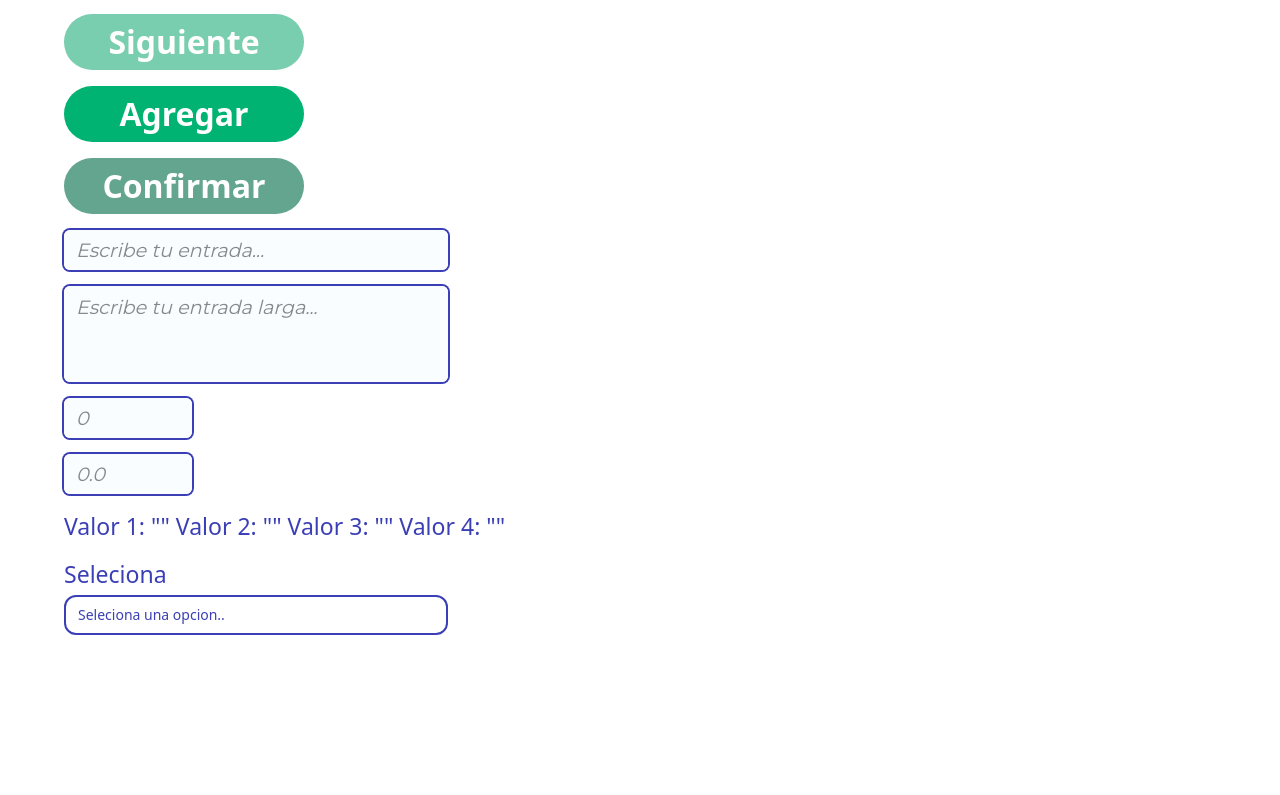
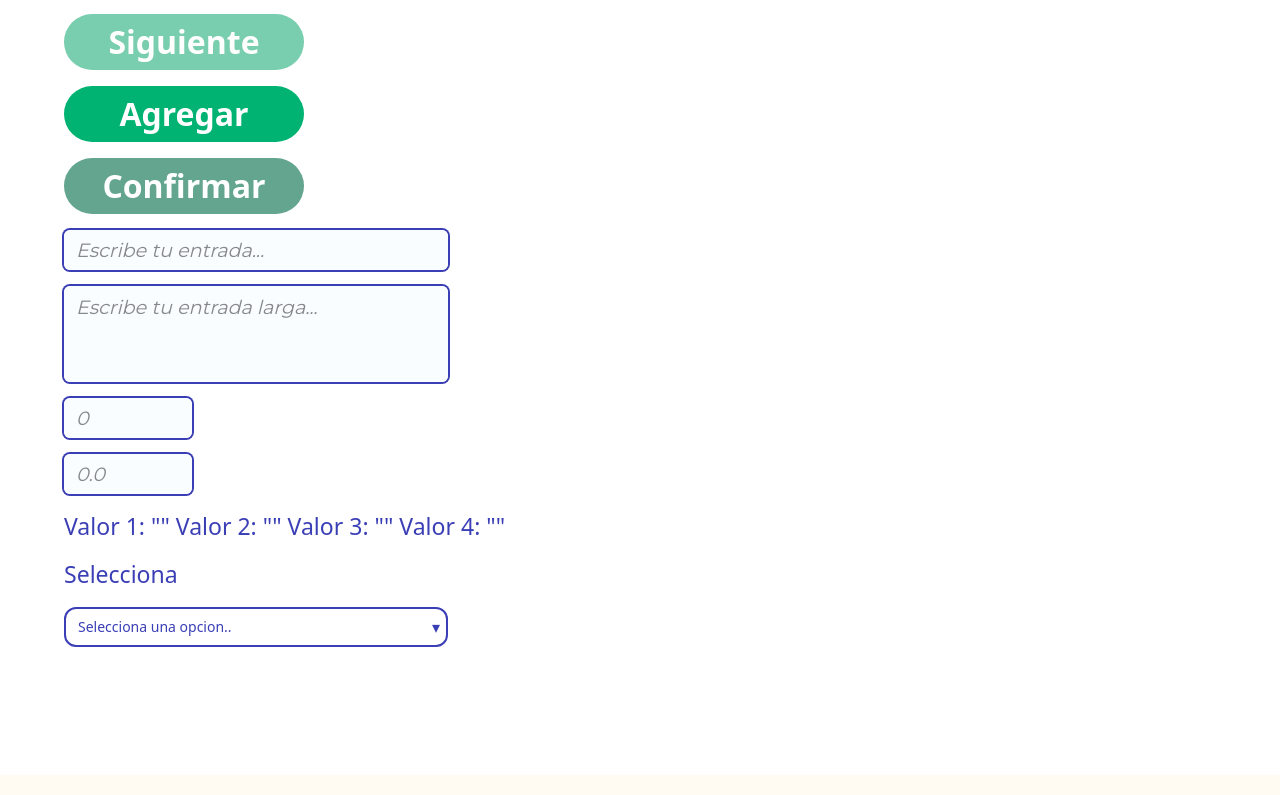
Before and after one commit to AztlanConsulting/Fungivora-Dev, a React (Vite) app in the folder frontend/: page / in a window 1280 px wide. Shown: the part 450-1245 px from the top of the page. Built offline with nearby package versions, Linux system fonts and the light colour scheme.

Commit message:
[FIX] (backend) apply review corrections to component

```diff
--- a/frontend/src/componentes/seleccionar_texto.jsx
+++ b/frontend/src/componentes/seleccionar_texto.jsx
@@ -1,9 +1,15 @@
 import React from "react";
 import { colores } from "./colores";
-import Text from "./texto";
+
 
 //Parametros a  usar dentro del componente
-const SelectField = ({ label, value, onChange, placeholder, icon, options = []}, size = "normal") => {
+const SelectField = ({
+  value,
+  onChange,
+  placeholder,
+  options = [],
+  size = "normal",
+}) => {
 
 //Tamano del componente
 const sizes = {
@@ -14,18 +20,17 @@ const sizes = {
 
 //Clase donde se diseña el componente usando Tailwind y otros componentes como colores
   //Se pidio ayuda a la IA para sacar los comandos de diseño de tawilwind
-const clase = `${sizes[size]} border-2 border-[${colores.azul}] rounded-xl px-3 py-2 pr-8 text-sm text-[${colores.azul}] outline-none cursor-pointer appearance-none transition-colors focus:border-[#2e9e6b]`;
+const clase = `${sizes[size]}
+border-2 border-[${colores.azul}]
+rounded-xl
+px-3 py-2 pr-8
+text-sm text-[${colores.azul}]
+outline-none cursor-pointer appearance-none
+transition-colors focus:border-[#2e9e6b]`;
 
   return (
 
-    //Creacion del contenedor para selecionar
-    <div className="w-full mb-6 md:mb-8">
-        <div className="flex flex-col gap-1">
-          <div className="flex items-center gap-2">
-           {icon && <span className="flex items-center">{icon}</span>}
-           <Text variante="label" as="label">{label}</Text>
-      </div>
-
+    <div className="relative w-fit">
       {/*Parametros que el componente tendra del padre*/}
       <select
         value={value}
@@ -39,11 +44,15 @@ const clase = `${sizes[size]} border-2 border-[${colores.azul}] rounded-xl px-3
 
       {options.map((op) => (
         <option key={op.value} value={op.value}>
-       <Text variante="option">{op.label}</Text>
+          {op.label}
         </option>
       ))}
       </select>
-</div>
+
+      <span className={`
+        pointer-events-none absolute right-2 top-1/2 -translate-y-1/2
+        text-[${colores.azul}]`}>▾</span>
+
     </div>
 
   );
--- a/frontend/src/views/pruba_componentes.jsx
+++ b/frontend/src/views/pruba_componentes.jsx
@@ -67,11 +67,11 @@ function Pruebas() {
 
 
           {/* Selecionar y su logica basica */}
+          <Text variante="label" as="label">Selecciona</Text>
           <Select
-            label="Seleciona"
             value={seleccionado}
             onChange={(e) => setSeleccionado(e.target.value)}
-            placeholder="Seleciona una opcion.."
+            placeholder="Selecciona una opcion.."
             options={[
               {value: "1", label: "Opcion 1"},
               {value: "2", label: "Opcion 2"}
```
Lines whose indentation alone changed are shown as unchanged.
